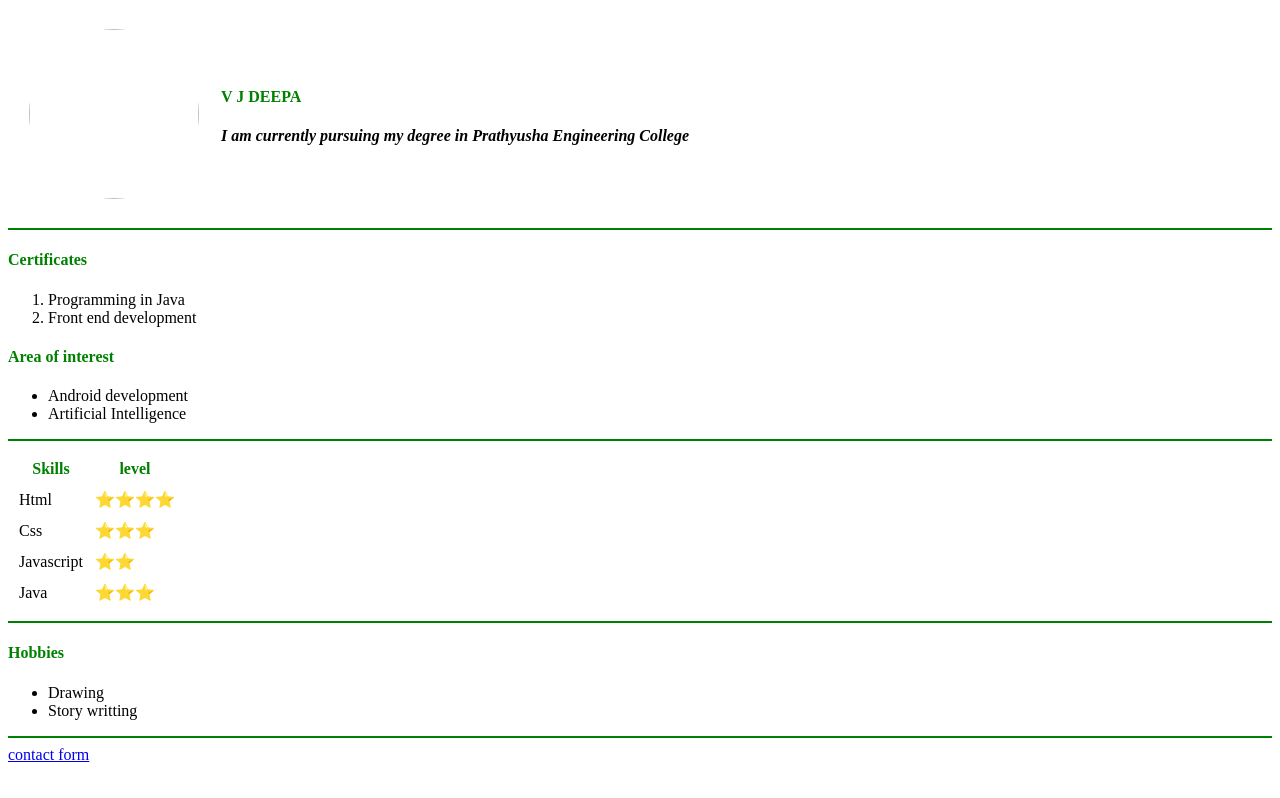
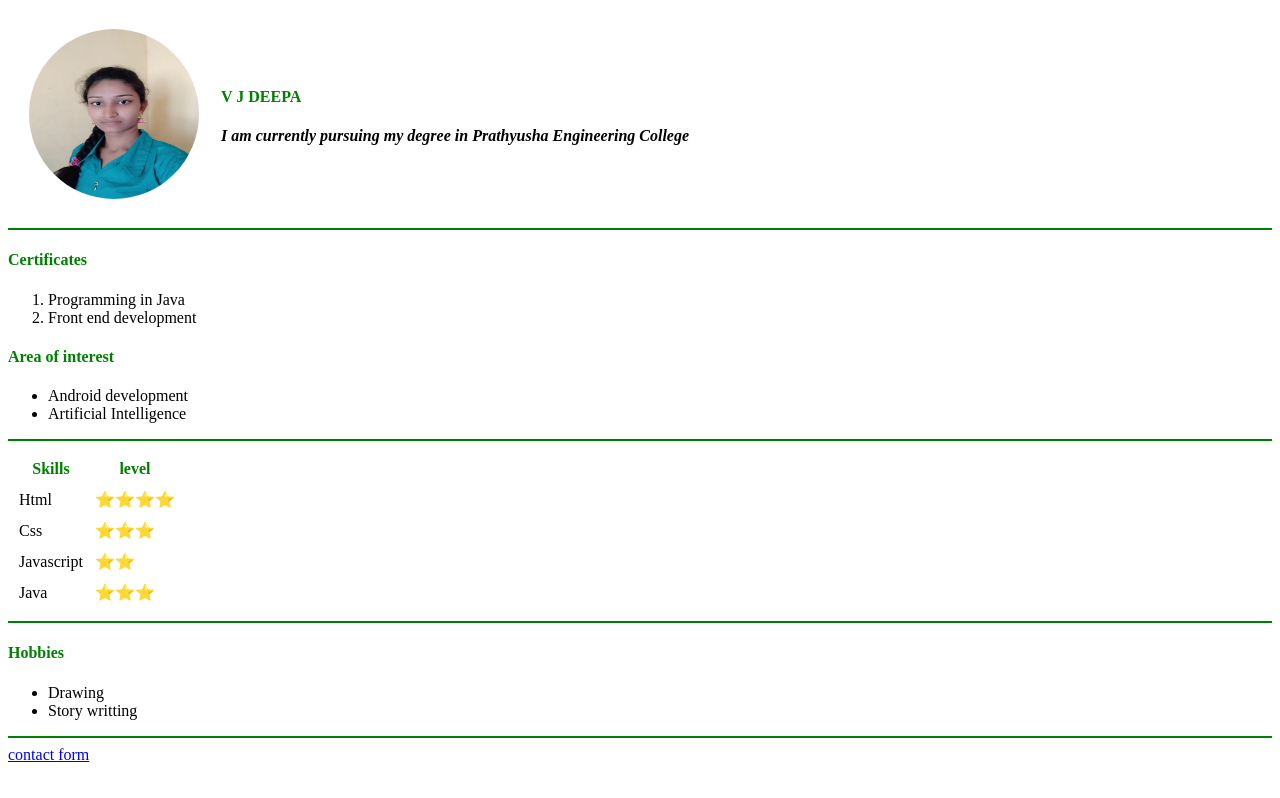
Before and after one commit to 10deepavj/cv, a plain HTML site: page index.html in a window 1280 px wide. Drawn offline with Linux system fonts and the light colour scheme.

Commit message:
Update index.html

```diff
--- a/index.html
+++ b/index.html
@@ -13,7 +13,7 @@
 <body>
   <table cellspacing="20">
     <tr>
-      <td><img src="photo.jpeg" style="border-radius: 50%; width: 170px; height: 170px; vertical-align: middle;">
+      <td><img src="images/photo.jpeg" style="border-radius: 50%; width: 170px; height: 170px; vertical-align: middle;">
       </td>
       <td><h4>V J DEEPA</h4>
         <p>
```
